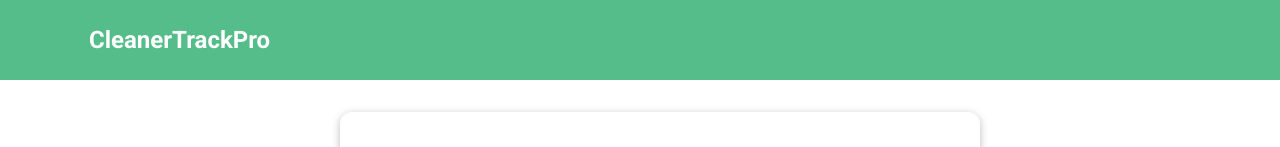
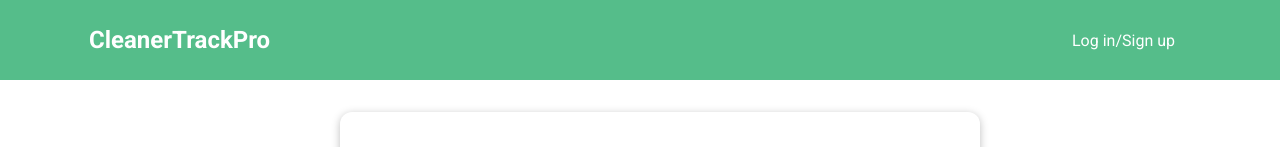
Before and after one commit to JuliaDudkina/CleanerTrackPro, a Vue app: page / in a window 1280 px wide. Shown: the top 147 px of the page. Built offline with nearby package versions, Linux system fonts and the light colour scheme.

Commit message:
adding log in/log out button

```diff
--- a/src/components/layout/TheHeader.vue
+++ b/src/components/layout/TheHeader.vue
@@ -6,13 +6,33 @@
           CleanerTrackPro
         </router-link>
       </h1>
+      <ul>
+        <li>
+          <link-button v-if="!isAuthenticated" link to="/auth">
+            Log in/Sign up
+          </link-button>
+          <link-button v-if="isAuthenticated" link to="/" @click="logout">
+            Log out
+          </link-button>
+        </li>
+      </ul>
     </nav>
   </header>
 </template>
 
 <script>
 export default {
-  name: "TheHeader"
+  name: "TheHeader",
+  computed:{
+    isAuthenticated(){
+      return this.$store.getters.isAuthenticated;
+    },
+  },
+  methods: {
+    logout(){
+      this.$store.dispatch('logout');
+    }
+  }
 }
 </script>
 
@@ -28,7 +48,7 @@ header {
 
 header a {
   text-decoration: none;
-  color: #f391e3;
+  color: white;
   display: inline-block;
   padding: 0.75rem 1.5rem;
   border: 1px solid transparent;
@@ -37,7 +57,7 @@ header a {
 a:active,
 a:hover,
 a.router-link-active {
-  border: 1px solid #f391e3;
+  border: 1px solid white;
 }
 
 h1 {
```
